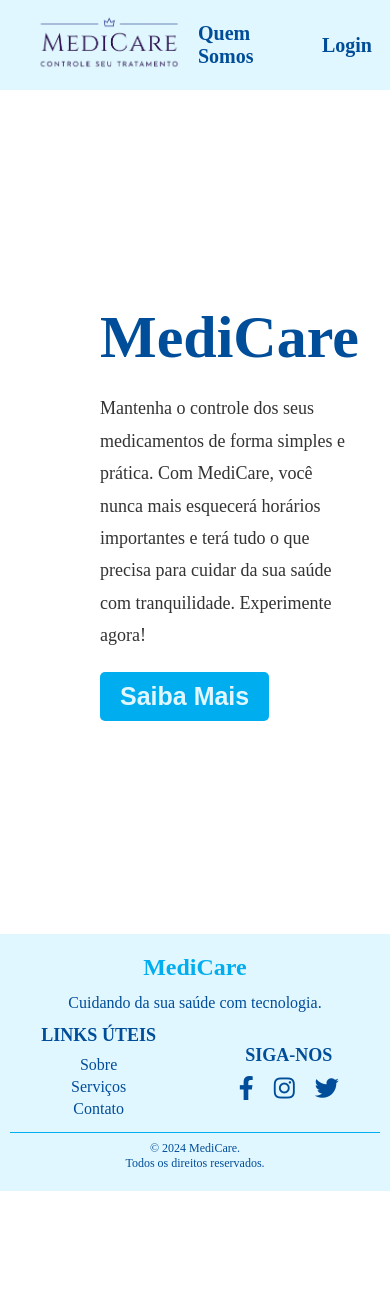
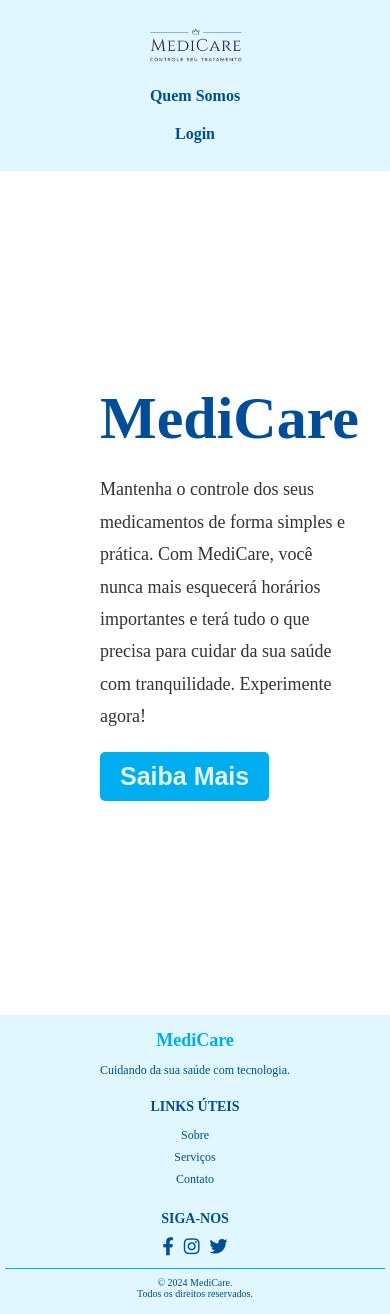
Before and after one commit to Raquel212/MediCareFrontEnd, a React (Vite) app: page / in a window 390 px wide. Before the commit the page ends 1191 px from the top, so only its background shows below. Built offline with nearby package versions, Linux system fonts and the light colour scheme.

Commit message:
Responsividade dos Components

```diff
--- a/src/components/Footer/Footer.module.css
+++ b/src/components/Footer/Footer.module.css
@@ -67,3 +67,63 @@
     padding-top: 8px;
     font-size: 12px;
 }
+
+/* Responsividade */
+@media (max-width: 768px) {
+    .footerContent {
+        flex-direction: column;
+        align-items: center;
+        gap: 20px;
+    }
+
+    .footerLogo h2 {
+        font-size: 20px;
+    }
+
+    .footerLogo p {
+        font-size: 14px;
+    }
+
+    .footerLinks h4, .footerSocial h4 {
+        font-size: 16px;
+    }
+
+    .footerLinks ul li a {
+        font-size: 14px;
+    }
+
+    .socialIcons a {
+        font-size: 20px;
+    }
+}
+
+@media (max-width: 480px) {
+    .footerHome {
+        padding: 15px 5px;
+    }
+
+    .footerLogo h2 {
+        font-size: 18px;
+    }
+
+    .footerLogo p {
+        font-size: 12px;
+    }
+
+    .footerLinks h4, .footerSocial h4 {
+        font-size: 14px;
+    }
+
+    .footerLinks ul li a {
+        font-size: 12px;
+    }
+
+    .socialIcons a {
+        font-size: 18px;
+        margin: 0 5px;
+    }
+
+    .footerBottom {
+        font-size: 10px;
+    }
+}
--- a/src/components/Header/Header.module.css
+++ b/src/components/Header/Header.module.css
@@ -39,3 +39,49 @@
 .nav .quemSomos a:hover {
     color: #00AEEF;
 }
+
+
+/* Responsividade */
+@media (max-width: 768px) {
+    .nav {
+        padding: 0.5rem;
+    }
+
+    .nav .quemSomos,
+    .nav .login {
+        font-size: 18px;
+    }
+
+    .logo {
+        width: 150px;
+    }
+}
+
+@media (max-width: 480px) {
+    .header {
+        flex-direction: column;
+        align-items: flex-start;
+        height: auto;
+        padding: 0.5rem;
+    }
+
+    .nav .quemSomos,
+    .nav .login {
+        margin: 10px 0;
+        font-size: 18px;
+    }
+
+    .logo {
+        width: 120px;
+    }
+
+    .nav {
+        flex-direction: column;
+        align-items: center;
+    }
+
+    .nav .quemSomos,
+    .nav .login {
+        font-size: 16px;
+    }
+}
--- a/src/components/HeaderHomeUsuario/HeaderHomeUsuario.module.css
+++ b/src/components/HeaderHomeUsuario/HeaderHomeUsuario.module.css
@@ -109,3 +109,65 @@
 .perfilDropdownHomeUsuario a:hover {
     color: #00AEEF;
 }
+
+/* Responsividade */
+@media (max-width: 768px) {
+    .menuLateralHomeUsuario {
+        width: 200px;
+    }
+
+    .menuLateralHomeUsuario a {
+        font-size: 18px;
+    }
+
+    .perfilDropdownHomeUsuario a {
+        font-size: 18px;
+    }
+
+    .iconHomeUsuario {
+        font-size: 30px;
+    }
+
+    .logoHearderHomeUsuario {
+        width: 180px;
+    }
+}
+
+@media (max-width: 480px) {
+    .menuLateralHomeUsuario {
+        width: 180px;
+    }
+
+    .menuLateralHomeUsuario a {
+        font-size: 16px;
+    }
+
+    .perfilDropdownHomeUsuario a {
+        font-size: 16px;
+    }
+
+    .iconHomeUsuario {
+        font-size: 25px;
+    }
+
+    .logoHearderHomeUsuario {
+        width: 150px;
+    }
+
+
+    .headerHomeUsuario {
+        padding: 5px 10px;
+    }
+
+    .menuLateralHomeUsuario ul {
+        margin-top: 30px;
+    }
+
+    .menuLateralHomeUsuario li {
+        margin: 10px 0;
+    }
+
+    .perfilDropdownHomeUsuario {
+        right: 10px;
+    }
+}
```
